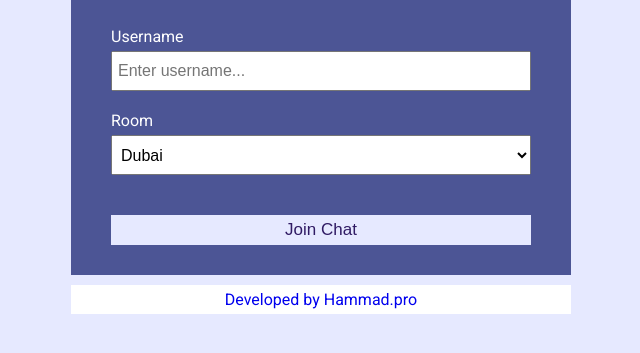
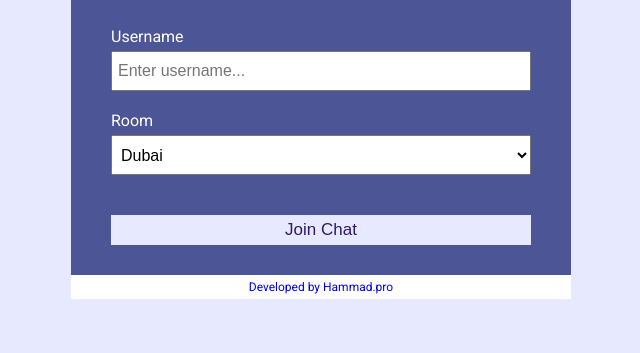
Before and after one commit to hammadweb2020/uaechatapp, a website: page public/index.html in a window 1280 px wide. Shown: the part 161-514 px from the top of the page, without its empty margins (319-959 px from the left). Drawn offline with Linux system fonts and the light colour scheme.

Commit message:
Update style.css

```diff
--- a/public/css/style.css
+++ b/public/css/style.css
@@ -200,6 +200,6 @@ a {
     padding: 5px;
     text-align: center;
     color: #551a8b;
-    margin-top: 10px;
+	font-size: 12px;
 
 }
```
